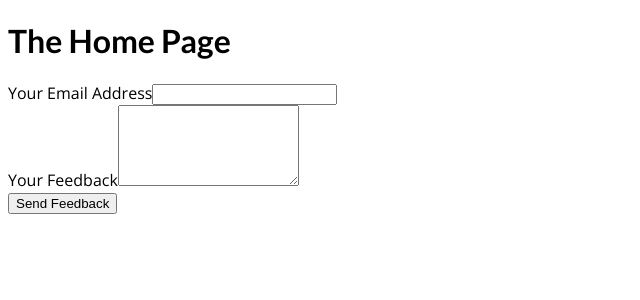
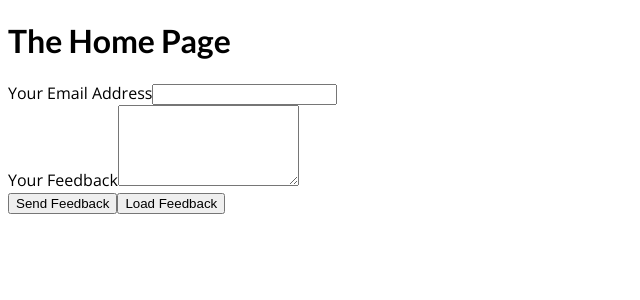
Before and after one commit to CloudBop/next-api-demo, a Next.js app: page / in a window 1280 px wide. Shown: the top 300 px of the page, without its empty margins (0-640 px from the left). Built offline with nearby package versions, Linux system fonts and the light colour scheme.

Commit message:
added feedback ul markup

```diff
--- a/pages/index.js
+++ b/pages/index.js
@@ -1,8 +1,9 @@
-import { useRef } from "react";
+import { useRef, useState } from "react";
 
 function HomePage() {
   const emailInputRef = useRef();
   const feedbackInputRef = useRef();
+  const [feedback, setFeedback] = useState([]);
 
   function submitFormHandler(event) {
     event.preventDefault();
@@ -24,6 +25,16 @@ function HomePage() {
       .then(data => console.log(data));
   }
 
+  function loadFeeback(event) {
+    event.preventDefault();
+    fetch("/api/feedback")
+      .then(response => response.json())
+      .then(data => {
+        console.log(`data`, data);
+        setFeedback(data.feedback);
+      });
+  }
+
   return (
     <div>
       <h1>The Home Page</h1>
@@ -37,7 +48,19 @@ function HomePage() {
           <textarea id="feedback" rows="5" ref={feedbackInputRef}></textarea>
         </div>
         <button>Send Feedback</button>
+        <button onClick={loadFeeback}>Load Feedback</button>
       </form>
+
+      <ul>
+        {feedback &&
+          feedback.map(comment => {
+            return (
+              <li key={comment.email + Math.random()}>
+                {comment.email} -- {comment.text}
+              </li>
+            );
+          })}
+      </ul>
     </div>
   );
 }
```
